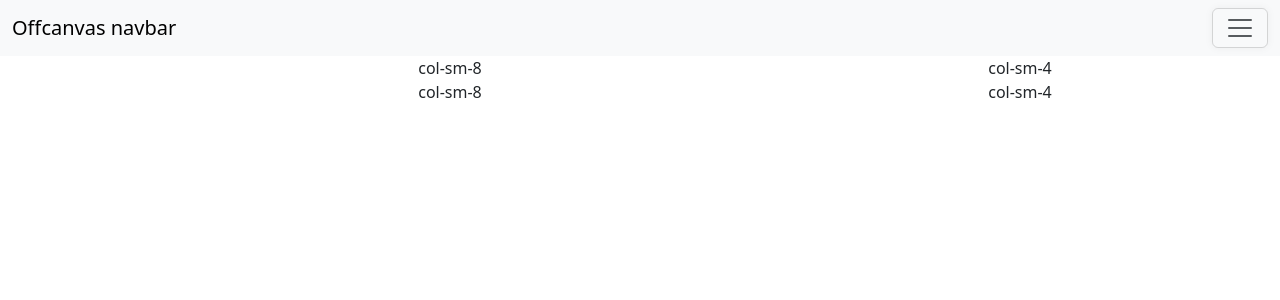
After one commit to Tamires-Anastacio/projetodoacaodeleitematerno, a PHP site: page /sobre.php in a window 1280 px wide. The commit adds this page. Shown: the top 300 px of the page. Run offline with PHP 8.4, Linux system fonts and the light colour scheme.

Commit message:
muitas coisas

```diff
--- a/cadastro.php
+++ b/cadastro.php
@@ -27,6 +27,7 @@
 
         if ($stmt->execute()) {
             echo "<h1>Cadastro feito com sucesso!</h1>";
+            header('location:login.php');
         } else {
             echo "<h1 style='color: var(--cor-vermelha);'>Erro ao cadastrar.</h1>";
         }
--- a/form_login.html
+++ b/form_login.html
@@ -172,10 +172,6 @@
             <H1 class="protest-guerrilla-regular">Login</H1>
                 <form action="processa_login.php" method="post" >
 
-                    <label class="comic-relief-regular" for="cpf">CPF </label>
-                    <input type="text" name="cpf" id="cpf"  required >
-
-
                     <label class="comic-relief-regular" for="email">Email</label>
                     <input type="email" name="email" id="email" required >
 
--- /dev/null
+++ b/includes/header.php
@@ -0,0 +1,33 @@
+
+
+
+<nav class="navbar bg-body-tertiary fixed-top">
+  <div class="container-fluid">
+    <a class="navbar-brand" href="#">Offcanvas navbar</a>
+    <button class="navbar-toggler" type="button" data-bs-toggle="offcanvas" data-bs-target="#offcanvasNavbar" aria-controls="offcanvasNavbar" aria-label="Toggle navigation">
+      <span class="navbar-toggler-icon"></span>
+    </button>
+    <div class="offcanvas offcanvas-end" tabindex="-1" id="offcanvasNavbar" aria-labelledby="offcanvasNavbarLabel">
+      <div class="offcanvas-header">
+        <h5 class="offcanvas-title" id="offcanvasNavbarLabel">Offcanvas</h5>
+        <button type="button" class="btn-close" data-bs-dismiss="offcanvas" aria-label="Close"></button>
+      </div>
+      <div class="offcanvas-body">
+        <ul class="navbar-nav justify-content-end flex-grow-1 pe-3">
+        <li class="nav-item">
+                <button >
+                    <a href="form_login.html">LOGAR</a>
+                </button>
+            </li>
+            <li class="nav-item">
+                    <button >
+                        <a href="form_cadastro.html">Cadastre-se</a>
+                    </button>
+            </li>
+
+        </ul>
+
+      </div>
+    </div>
+  </div>
+</nav>
--- /dev/null
+++ b/sobre.php
@@ -0,0 +1,85 @@
+<!DOCTYPE html>
+<html lang="en">
+<head>
+    <meta charset="UTF-8">
+    <meta name="viewport" content="width=device-width, initial-scale=1.0">
+    <link href="https://cdn.jsdelivr.net/npm/bootstrap@5.3.8/dist/css/bootstrap.min.css" rel="stylesheet" integrity="sha384-sRIl4kxILFvY47J16cr9ZwB07vP4J8+LH7qKQnuqkuIAvNWLzeN8tE5YBujZqJLB" crossorigin="anonymous">
+    <title>PÁGINA INICIAL</title>
+
+    <style>
+
+        /* From Uiverse.io by barisdogansutcu */
+            button {
+            padding: 17px 40px;
+            border-radius: 50px;
+            cursor: pointer;
+            border: 0;
+            background-color: white;
+            box-shadow: rgb(0 0 0 / 5%) 0 0 8px;
+            letter-spacing: 1.5px;
+            text-transform: uppercase;
+            font-size: 15px;
+            transition: all 0.5s ease;
+            }
+
+            button:hover {
+            letter-spacing: 3px;
+            background-color: hsl(261deg 80% 48%);
+            color: hsl(0, 0%, 100%);
+            box-shadow: rgb(93 24 220) 0px 7px 29px 0px;
+            }
+
+            button:active {
+            letter-spacing: 3px;
+            background-color: hsl(261deg 80% 48%);
+            color: hsl(0, 0%, 100%);
+            box-shadow: rgb(93 24 220) 0px 0px 0px 0px;
+            transform: translateY(10px);
+            transition: 100ms;
+            }
+
+    </style>
+</head>
+<body>
+
+
+    <?php
+        include_once'includes/header.php';
+
+            ?>
+
+
+
+
+
+    <h1>BEM VINDO</h1>
+
+    <section>
+        <div class="container text-center">
+            <div class="row">
+                <div class="col-sm-8">col-sm-8</div>
+                <div class="col-sm-4">col-sm-4</div>
+            </div>
+
+        </div>
+
+
+    </section>
+
+    <section>
+        <div class="container text-center">
+            <div class="row">
+                <div class="col-sm-8">col-sm-8</div>
+                <div class="col-sm-4">col-sm-4</div>
+            </div>
+
+        </div>
+
+
+    </section>
+
+
+
+</body>
+<script src="https://cdn.jsdelivr.net/npm/bootstrap@5.3.8/dist/js/bootstrap.bundle.min.js" integrity="sha384-FKyoEForCGlyvwx9Hj09JcYn3nv7wiPVlz7YYwJrWVcXK/BmnVDxM+D2scQbITxI" crossorigin="anonymous"></script>
+</html>
```
Also changed, not shown: index.php (+32 -87 lines), processa.php (deleted, +0 -38 lines), processa_login.php (added, +38 -0 lines), restrita.php (+19 -0 lines), bd/usuario.sql (renamed from usuario.sql), img/mae-preparando-leite-materno-para-crianca.jpg (added), img/periodo-pos-natal-com-mae-e-filho.jpg (added), img/vista-lateral-mulheres-trocando-itens.jpg (added), includes/conexao.php (renamed from conexao.php), includes/footer.php (added).
